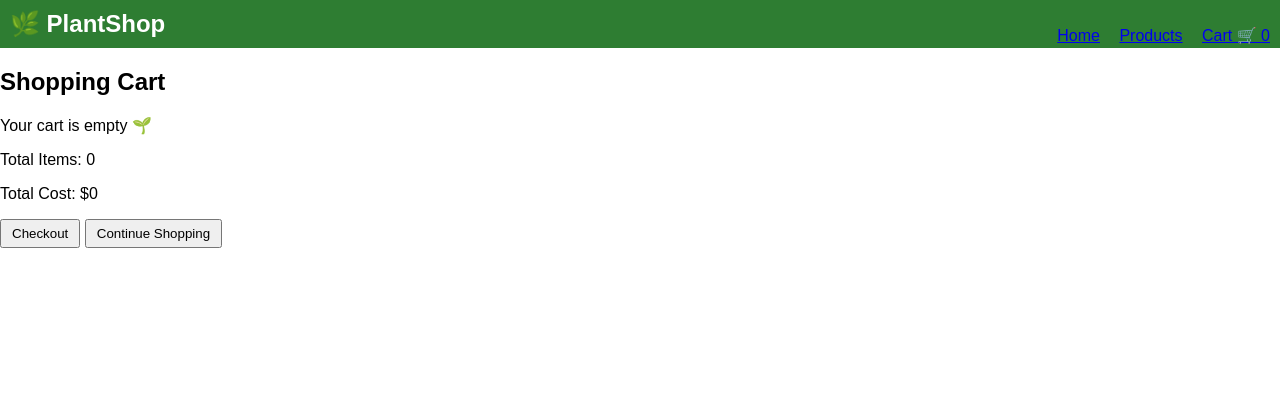
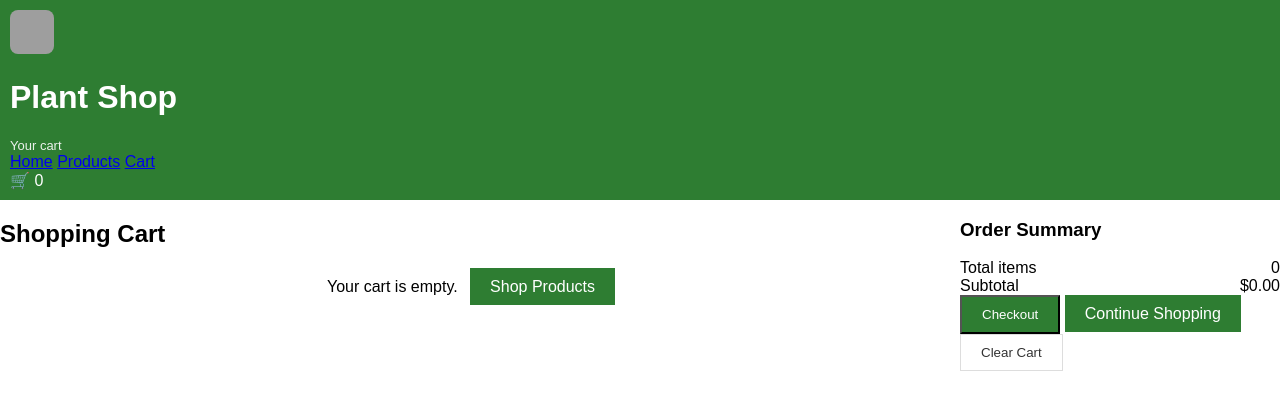
Before and after one commit to shahatul51-code/plantshop1, a plain HTML site: page cart.html in a window 1280 px wide. Drawn offline with Linux system fonts and the light colour scheme; grey boxes are pictures that could not be loaded.

Commit message:
Update cart.html

```diff
--- a/cart.html
+++ b/cart.html
@@ -1,32 +1,77 @@
-<!DOCTYPE html>
+<!doctype html>
 <html lang="en">
 <head>
-<meta charset="UTF-8">
-<meta name="viewport" content="width=device-width, initial-scale=1.0">
-<title>PlantShop - Cart</title>
-<link rel="stylesheet" href="style.css">
+  <meta charset="utf-8">
+  <title>Plant Shop - Cart</title>
+  <meta name="viewport" content="width=device-width,initial-scale=1">
+  <link rel="stylesheet" href="style.css">
 </head>
 <body>
-<header>
-  <nav>
-    <h1>🌿 PlantShop</h1>
-    <ul>
-      <li><a href="index.html">Home</a></li>
-      <li><a href="products.html">Products</a></li>
-      <li><a href="cart.html">Cart 🛒 <span id="cart-count">0</span></a></li>
-    </ul>
-  </nav>
-</header>
+  <header class="header">
+    <div class="brand">
+      <img src="https://images.unsplash.com/photo-1501004318641-b39e6451bec6?auto=format&fit=crop&w=80&q=60" alt="logo" style="width:44px;height:44px;border-radius:8px;object-fit:cover">
+      <div>
+        <h1>Plant Shop</h1>
+        <div style="font-size:13px;opacity:0.9">Your cart</div>
+      </div>
+    </div>
+    <nav>
+      <a href="index.html">Home</a>
+      <a href="products.html">Products</a>
+      <a href="cart.html">Cart</a>
+    </nav>
+    <div class="cart">
+      <a href="cart.html" style="color:white;text-decoration:none">
+        <span class="icon">🛒</span>
+        <span id="cart-badge" class="badge">0</span>
+      </a>
+    </div>
+  </header>
 
-<main>
-  <h2>Shopping Cart</h2>
-  <div id="cart-container"></div>
-  <p>Total Items: <span id="total-items">0</span></p>
-  <p>Total Cost: <span id="total-cost">$0</span></p>
-  <button onclick="checkout()">Checkout</button>
-  <a href="products.html"><button>Continue Shopping</button></a>
-</main>
+  <main class="container" style="display:grid;grid-template-columns:1fr 320px;gap:18px">
+    <section>
+      <h2 style="margin-bottom:12px">Shopping Cart</h2>
+      <div id="cart-list" class="cart-list"></div>
+    </section>
 
-<script src="script.js"></script>
+    <aside>
+      <div class="summary">
+        <h3>Order Summary</h3>
+        <div class="row" style="display:flex;justify-content:space-between;margin-top:8px">
+          <div>Total items</div><div id="cart-total-count">0</div>
+        </div>
+        <div class="row" style="display:flex;justify-content:space-between">
+          <div>Subtotal</div><div id="cart-total-cost">$0.00</div>
+        </div>
+        <div class="actions">
+          <button id="checkout" class="btn">Checkout</button>
+          <a href="products.html" class="btn">Continue Shopping</a>
+          <button id="clear-cart" class="btn ghost" style="background:transparent;border:1px solid #ddd;color:#333">Clear Cart</button>
+        </div>
+      </div>
+    </aside>
+  </main>
+
+  <script src="app.js"></script>
+  <script>
+    window.PlantShop.wireHeader();
+    function refresh(){
+      window.PlantShop.renderCartPage();
+    }
+    refresh();
+    // subscribe to store changes to refresh cart list and totals
+    window.PlantShop.store.subscribe(()=> refresh());
+
+    document.getElementById('checkout').addEventListener('click', ()=>{
+      alert('Checkout — Coming Soon!');
+    });
+    document.getElementById('clear-cart').addEventListener('click', ()=>{
+      if(confirm('Clear all items from the cart?')){
+        window.PlantShop.store.dispatch({type:'CLEAR'});
+        // update header badge
+        window.PlantShop.wireHeader();
+      }
+    });
+  </script>
 </body>
 </html>
```
